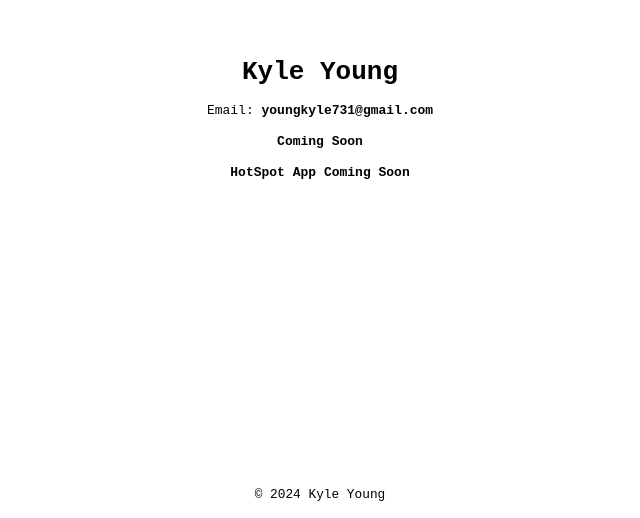
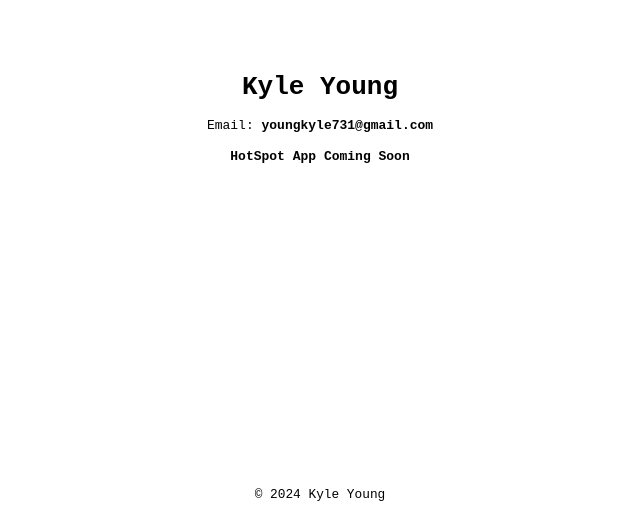
Before and after one commit to k-yleyoung/k-yleyoung.github.io, a plain HTML site: page index.html in a window 1280 px wide. Shown: the part 282-800 px from the top of the page, without its empty margins (320-960 px from the left). Drawn offline with Linux system fonts and the light colour scheme.

Commit message:
removed extra coming soon

```diff
--- a/index.html
+++ b/index.html
@@ -43,7 +43,6 @@
 <body>
   <h1>Kyle Young</h1>
   <p>Email: <a href="mailto:youngkyle731@gmail.com">youngkyle731@gmail.com</a></p>
-  <p><strong>Coming Soon</strong></p>
   <p><strong>HotSpot App Coming Soon</strong></p>
   <footer>&copy; 2024 Kyle Young</footer>
 </body>
```
